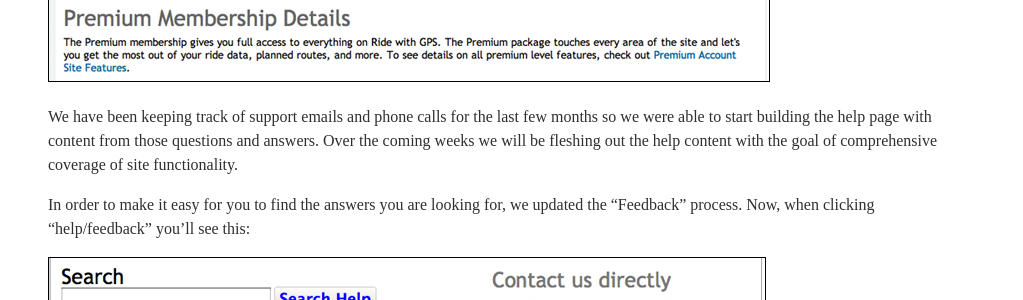
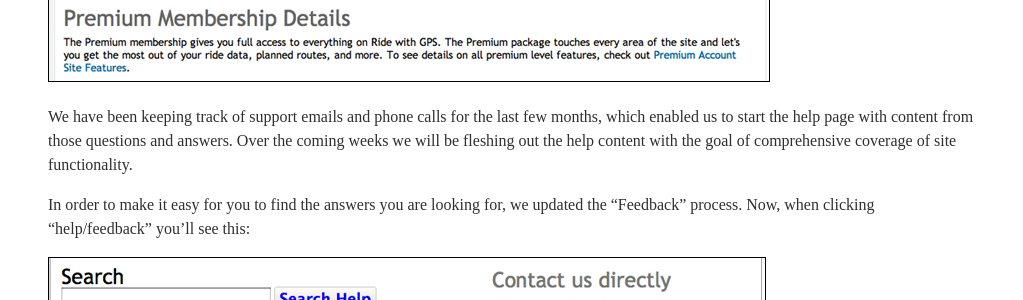
Before and after one commit to kingcu/blog.ridewithgps.com, a Jekyll site: the page built from _posts/2012-06-15-New-Help-System.markdown, in a window 1280 px wide. Shown: the part 644-944 px from the top of the page, without its empty margins (128-1151 px from the left). Built offline with Jekyll 4.4.1, drawn with Linux system fonts in a browser that asks for light colours; some web fonts are replaced; Markdown is read by kramdown in place of the engine named in the settings; comment, search, counter and statistics services are not loaded.

Commit message:
another help post grammar fix

```diff
--- a/_posts/2012-06-15-New-Help-System.markdown
+++ b/_posts/2012-06-15-New-Help-System.markdown
@@ -7,7 +7,7 @@
 <img class="postimage" src="/images/post_images/help_preview.jpg">
 
 We have been keeping track of support emails and phone calls for the
-last few months so we were able to start building the help page with
+last few months, which enabled us to start the help page with
 content from those questions and answers. Over the coming weeks we
 will be fleshing out the help content with the goal of comprehensive coverage of site functionality.
 
```
